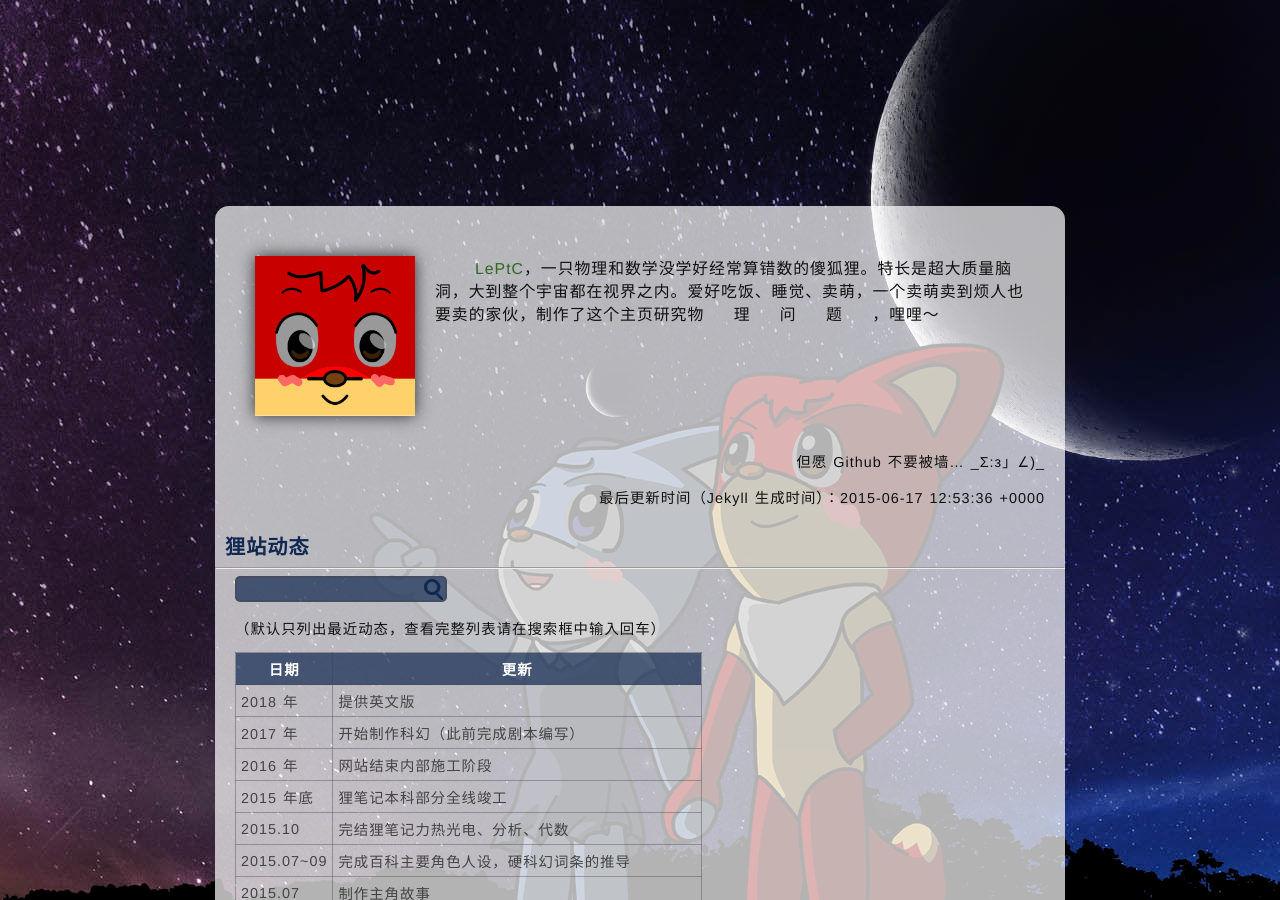
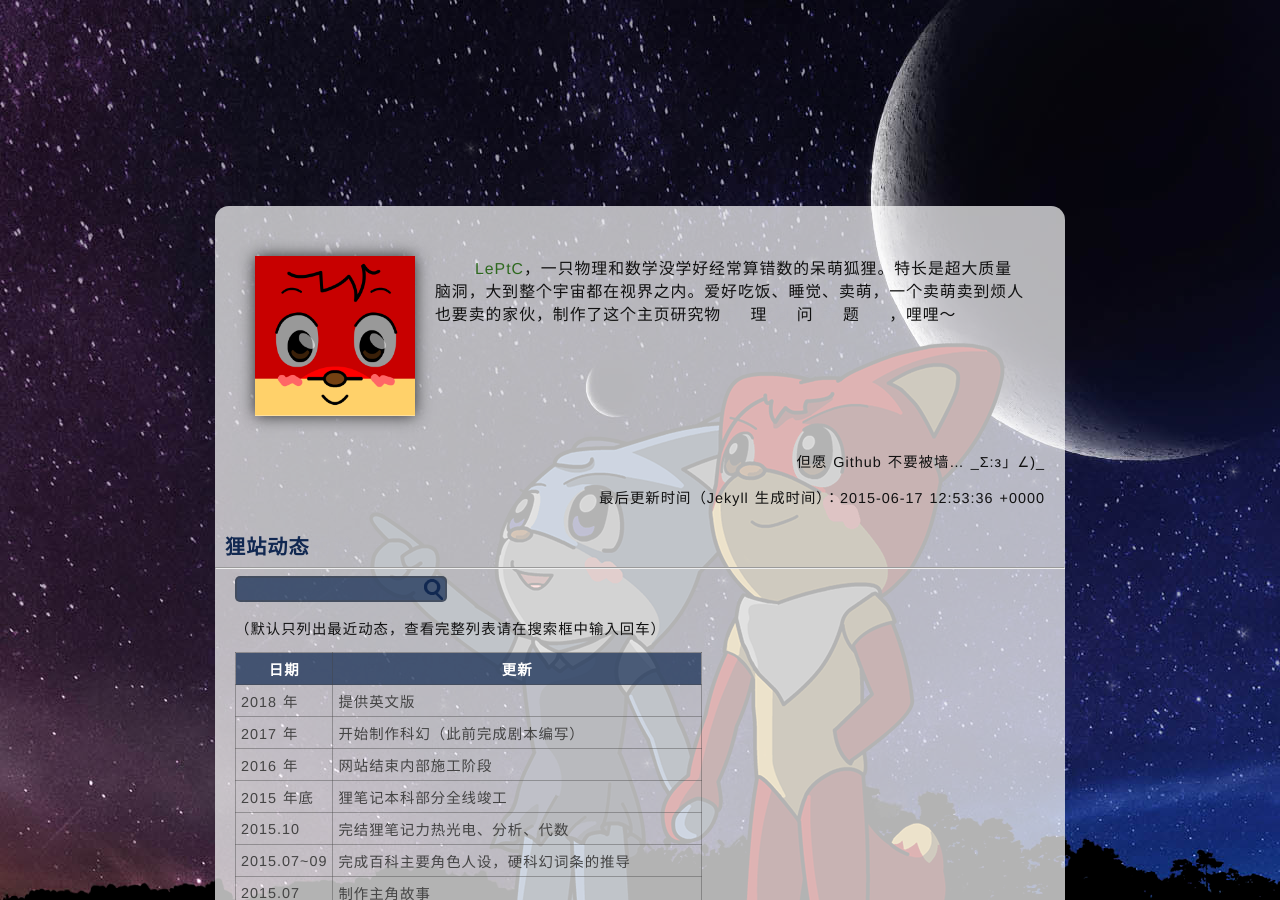
Before and after one commit to LePtC/LePtC.github.io, a Jekyll site: the page built from index.html, in a window 1280 px wide and 900 px high, scrolled down 789 px. Built offline with Jekyll 4.4.1, drawn with Linux system fonts in a browser that asks for light colours; Markdown is read by kramdown in place of the engine named in the settings; formulas are drawn with MathJax 3; comment, search, counter and statistics services are not loaded.

Commit message:
update index

```diff
--- a/index.html
+++ b/index.html
@@ -26,7 +26,7 @@ title: LePtC
 
 <div class="content">
 <a title="方块狸"><img src="/faces/square-moele.png" alt="方块狸" class="wiki" style="width:160px;float:left;margin:20px"></a>
-  <p style="font-size:1.1em;padding:20px;text-indent:40px;"><a href="/author.html">LePtC</a>，一只物理和数学没学好经常算错数的傻狐狸。特长是超大质量脑洞，大到整个宇宙都在视界之内。爱好吃饭、睡觉、卖萌，一个卖萌卖到烦人也要卖的家伙，制作了这个主页研究物<invi>(如)</invi>理<invi>(何)</invi>问<invi>(卖)</invi>题<invi>(萌)</invi>，哩哩～</p>
+  <p style="font-size:1.1em;padding:20px;text-indent:40px;"><a href="/author.html">LePtC</a>，一只物理和数学没学好经常算错数的呆萌狐狸。特长是超大质量脑洞，大到整个宇宙都在视界之内。爱好吃饭、睡觉、卖萌，一个卖萌卖到烦人也要卖的家伙，制作了这个主页研究物<invi>(如)</invi>理<invi>(何)</invi>问<invi>(卖)</invi>题<invi>(萌)</invi>，哩哩～</p>
   <br />
   <p style="text-align: right;">但愿 Github 不要被墙… _Σ:з」∠)_</p>
 <p style="text-align: right;">最后更新时间（Jekyll 生成时间）：{{ site.time }}</p>
```
